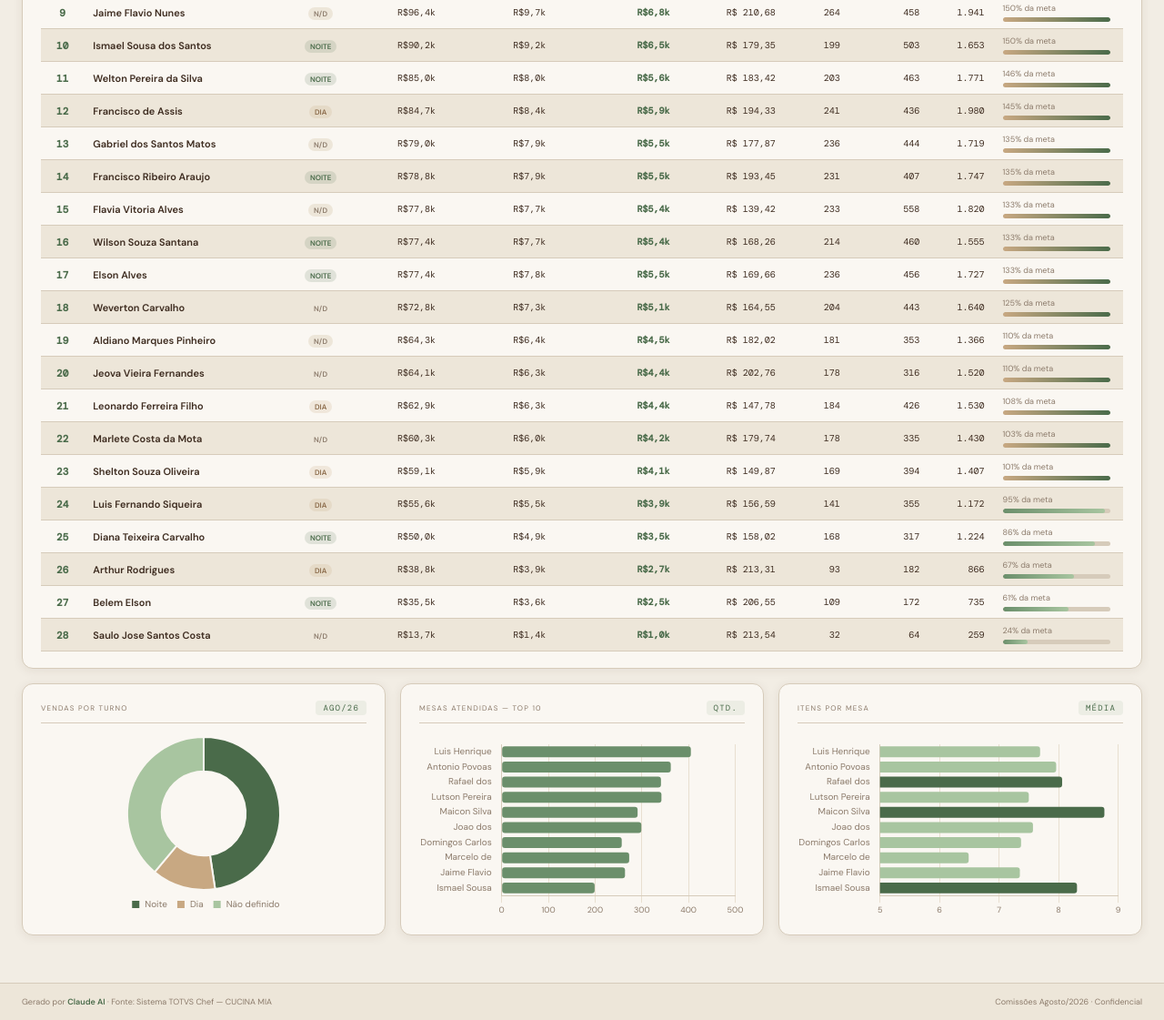
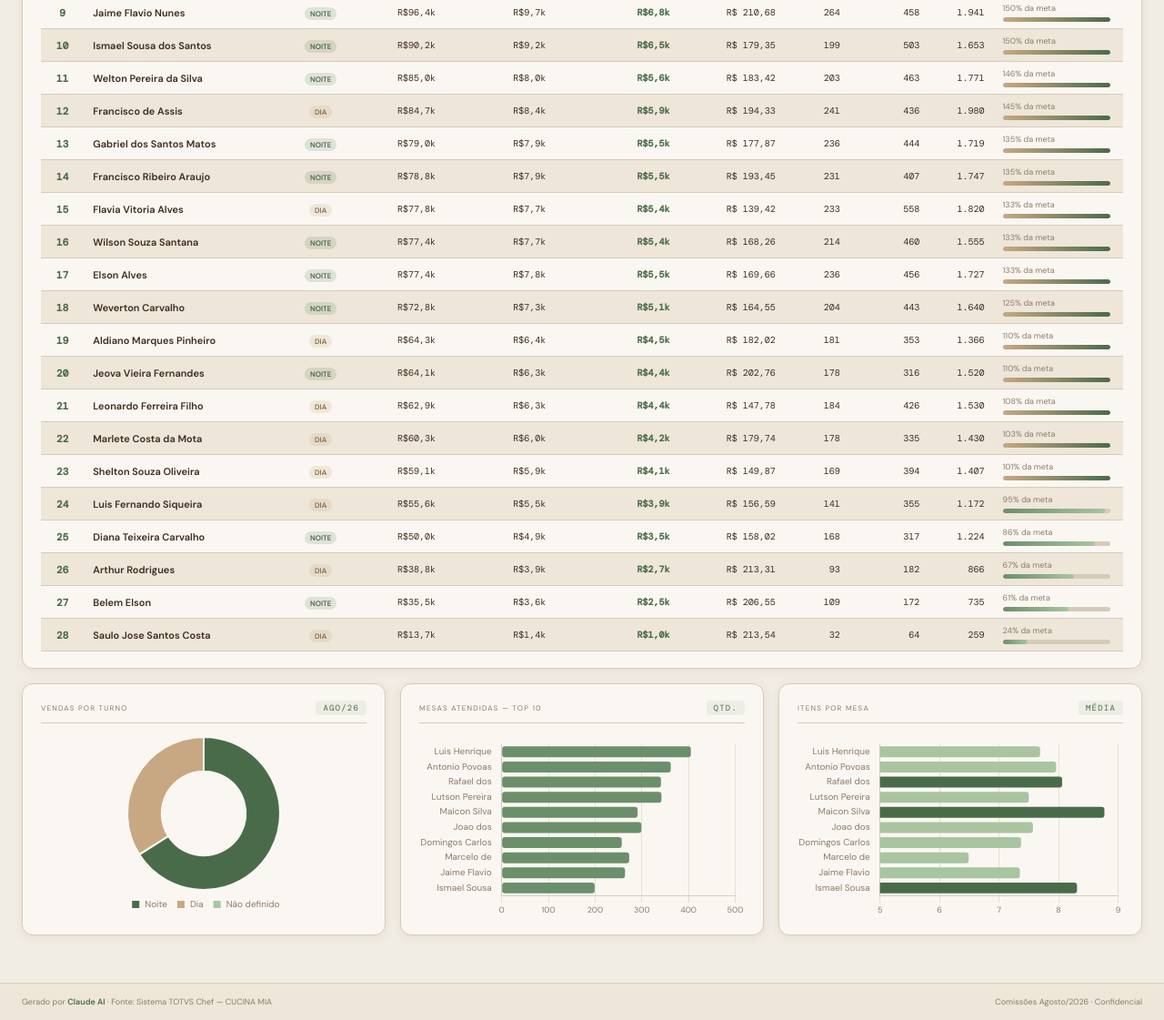
Before and after one commit to agdaalvares-br/cucinamia1, a plain HTML site: page index.html in a window 1280 px wide. Shown: the part 1302-2423 px from the top of the page at 91% size. Drawn offline with nearby package versions, Linux system fonts and the light colour scheme.

Commit message:
DASBOARD COMISSOES

```diff
--- a/index.html
+++ b/index.html
@@ -213,34 +213,34 @@ body{background:var(--bg);color:var(--text);font-family:var(--font-body);min-hei
 <script>
 // DADOS
 const garcons = [
-  {cod:274, nome:'Luis Henrique Coutinho',    turno:'—',     vendas:137092, servico:13873, comissao:9711,  cozinha:3607, ticket:205.07, mesas:405, clientes:669, itens:3116, itensMesa:7.69},
+  {cod:274, nome:'Luis Henrique Coutinho',    turno:'DIA',     vendas:137092, servico:13873, comissao:9711,  cozinha:3607, ticket:205.07, mesas:405, clientes:669, itens:3116, itensMesa:7.69},
   {cod:249, nome:'Antonio Povoas da Silva',   turno:'NOITE', vendas:126899, servico:12954, comissao:9068,  cozinha:3368, ticket:165.58, mesas:362, clientes:766, itens:2881, itensMesa:7.96},
   {cod:232, nome:'Rafael dos Santos Dias',    turno:'NOITE', vendas:121435, servico:11984, comissao:8389,  cozinha:3116, ticket:188.55, mesas:341, clientes:644, itens:2750, itensMesa:8.06},
   {cod:244, nome:'Lutson Pereira Brito',      turno:'NOITE', vendas:118827, servico:11845, comissao:8292,  cozinha:3080, ticket:184.13, mesas:342, clientes:645, itens:2566, itensMesa:7.50},
-  {cod:266, nome:'Maicon Silva dos Santos',   turno:'—',     vendas:106109, servico:10542, comissao:7380,  cozinha:2741, ticket:147.38, mesas:291, clientes:720, itens:2553, itensMesa:8.77},
+  {cod:266, nome:'Maicon Silva dos Santos',   turno:'DIA',     vendas:106109, servico:10542, comissao:7380,  cozinha:2741, ticket:147.38, mesas:291, clientes:720, itens:2553, itensMesa:8.77},
   {cod:207, nome:'Joao dos Santos Araujo',    turno:'NOITE', vendas:104125, servico:10277, comissao:7194,  cozinha:2672, ticket:151.47, mesas:299, clientes:687, itens:2264, itensMesa:7.57},
   {cod:241, nome:'Domingos Carlos Gomes',     turno:'NOITE', vendas:98210,  servico:9803,  comissao:6862,  cozinha:2549, ticket:148.44, mesas:257, clientes:662, itens:1893, itensMesa:7.37},
-  {cod:270, nome:'Marcelo de Sousa Lima',     turno:'—',     vendas:97981,  servico:9367,  comissao:6557,  cozinha:2435, ticket:194.12, mesas:273, clientes:505, itens:1771, itensMesa:6.49},
-  {cod:265, nome:'Jaime Flavio Nunes',        turno:'—',     vendas:96447,  servico:9734,  comissao:6814,  cozinha:2531, ticket:210.68, mesas:264, clientes:458, itens:1941, itensMesa:7.35},
+  {cod:270, nome:'Marcelo de Sousa Lima',     turno:'NOITE',     vendas:97981,  servico:9367,  comissao:6557,  cozinha:2435, ticket:194.12, mesas:273, clientes:505, itens:1771, itensMesa:6.49},
+  {cod:265, nome:'Jaime Flavio Nunes',        turno:'NOITE',     vendas:96447,  servico:9734,  comissao:6814,  cozinha:2531, ticket:210.68, mesas:264, clientes:458, itens:1941, itensMesa:7.35},
   {cod:206, nome:'Ismael Sousa dos Santos',   turno:'NOITE', vendas:90239,  servico:9248,  comissao:6474,  cozinha:2404, ticket:179.35, mesas:199, clientes:503, itens:1653, itensMesa:8.31},
   {cod:221, nome:'Welton Pereira da Silva',   turno:'NOITE', vendas:84952,  servico:8004,  comissao:5603,  cozinha:2081, ticket:183.42, mesas:203, clientes:463, itens:1771, itensMesa:8.72},
   {cod:245, nome:'Francisco de Assis',        turno:'DIA',   vendas:84707,  servico:8417,  comissao:5892,  cozinha:2188, ticket:194.33, mesas:241, clientes:436, itens:1980, itensMesa:8.22},
-  {cod:272, nome:'Gabriel dos Santos Matos',  turno:'—',     vendas:78974,  servico:7856,  comissao:5499,  cozinha:2043, ticket:177.87, mesas:236, clientes:444, itens:1719, itensMesa:7.28},
+  {cod:272, nome:'Gabriel dos Santos Matos',  turno:'NOITE',     vendas:78974,  servico:7856,  comissao:5499,  cozinha:2043, ticket:177.87, mesas:236, clientes:444, itens:1719, itensMesa:7.28},
   {cod:225, nome:'Francisco Ribeiro Araujo',  turno:'NOITE', vendas:78776,  servico:7892,  comissao:5525,  cozinha:2052, ticket:193.45, mesas:231, clientes:407, itens:1747, itensMesa:7.56},
-  {cod:260, nome:'Flavia Vitoria Alves',      turno:'—',     vendas:77774,  servico:7703,  comissao:5392,  cozinha:2003, ticket:139.42, mesas:233, clientes:558, itens:1820, itensMesa:7.81},
+  {cod:260, nome:'Flavia Vitoria Alves',      turno:'DIA',     vendas:77774,  servico:7703,  comissao:5392,  cozinha:2003, ticket:139.42, mesas:233, clientes:558, itens:1820, itensMesa:7.81},
   {cod:223, nome:'Wilson Souza Santana',      turno:'NOITE', vendas:77443,  servico:7707,  comissao:5395,  cozinha:2004, ticket:168.26, mesas:214, clientes:460, itens:1555, itensMesa:7.27},
   {cod:250, nome:'Elson Alves',               turno:'NOITE', vendas:77419,  servico:7829,  comissao:5480,  cozinha:2035, ticket:169.66, mesas:236, clientes:456, itens:1727, itensMesa:7.32},
-  {cod:261, nome:'Weverton Carvalho',         turno:'—',     vendas:72848,  servico:7335,  comissao:5134,  cozinha:1907, ticket:164.55, mesas:204, clientes:443, itens:1640, itensMesa:8.04},
-  {cod:273, nome:'Aldiano Marques Pinheiro',  turno:'—',     vendas:64262,  servico:6422,  comissao:4495,  cozinha:1670, ticket:182.02, mesas:181, clientes:353, itens:1366, itensMesa:7.55},
-  {cod:259, nome:'Jeova Vieira Fernandes',    turno:'—',     vendas:64121,  servico:6347,  comissao:4443,  cozinha:1650, ticket:202.76, mesas:178, clientes:316, itens:1520, itensMesa:8.54},
+  {cod:261, nome:'Weverton Carvalho',         turno:'NOITE',     vendas:72848,  servico:7335,  comissao:5134,  cozinha:1907, ticket:164.55, mesas:204, clientes:443, itens:1640, itensMesa:8.04},
+  {cod:273, nome:'Aldiano Marques Pinheiro',  turno:'DIA',     vendas:64262,  servico:6422,  comissao:4495,  cozinha:1670, ticket:182.02, mesas:181, clientes:353, itens:1366, itensMesa:7.55},
+  {cod:259, nome:'Jeova Vieira Fernandes',    turno:'NOITE',     vendas:64121,  servico:6347,  comissao:4443,  cozinha:1650, ticket:202.76, mesas:178, clientes:316, itens:1520, itensMesa:8.54},
   {cod:251, nome:'Leonardo Ferreira Filho',   turno:'DIA',   vendas:62905,  servico:6251,  comissao:4376,  cozinha:1625, ticket:147.78, mesas:184, clientes:426, itens:1530, itensMesa:8.32},
-  {cod:271, nome:'Marlete Costa da Mota',     turno:'—',     vendas:60271,  servico:5976,  comissao:4183,  cozinha:1554, ticket:179.74, mesas:178, clientes:335, itens:1430, itensMesa:8.03},
+  {cod:271, nome:'Marlete Costa da Mota',     turno:'DIA',     vendas:60271,  servico:5976,  comissao:4183,  cozinha:1554, ticket:179.74, mesas:178, clientes:335, itens:1430, itensMesa:8.03},
   {cod:218, nome:'Shelton Souza Oliveira',    turno:'DIA',   vendas:59080,  servico:5877,  comissao:4114,  cozinha:1528, ticket:149.87, mesas:169, clientes:394, itens:1407, itensMesa:8.33},
   {cod:211, nome:'Luis Fernando Siqueira',    turno:'DIA',   vendas:55574,  servico:5509,  comissao:3856,  cozinha:1432, ticket:156.59, mesas:141, clientes:355, itens:1172, itensMesa:8.31},
   {cod:239, nome:'Diana Teixeira Carvalho',   turno:'NOITE', vendas:50030,  servico:4934,  comissao:3454,  cozinha:1283, ticket:158.02, mesas:168, clientes:317, itens:1224, itensMesa:7.29},
   {cod:258, nome:'Arthur Rodrigues',          turno:'DIA',   vendas:38842,  servico:3905,  comissao:2734,  cozinha:1015, ticket:213.31, mesas:93,  clientes:182, itens:866,  itensMesa:9.31},
   {cod:231, nome:'Belem Elson',               turno:'NOITE', vendas:35478,  servico:3565,  comissao:2495,  cozinha:927,  ticket:206.55, mesas:109, clientes:172, itens:735,  itensMesa:6.74},
-  {cod:262, nome:'Saulo Jose Santos Costa',   turno:'—',     vendas:13721,  servico:1374,  comissao:961,   cozinha:357,  ticket:213.54, mesas:32,  clientes:64,  itens:259,  itensMesa:8.09},
+  {cod:262, nome:'Saulo Jose Santos Costa',   turno:'DIA',     vendas:13721,  servico:1374,  comissao:961,   cozinha:357,  ticket:213.54, mesas:32,  clientes:64,  itens:259,  itensMesa:8.09},
 ];
 
 const fmtR = v => 'R$ '+Math.round(v).toLocaleString('pt-BR');
```
